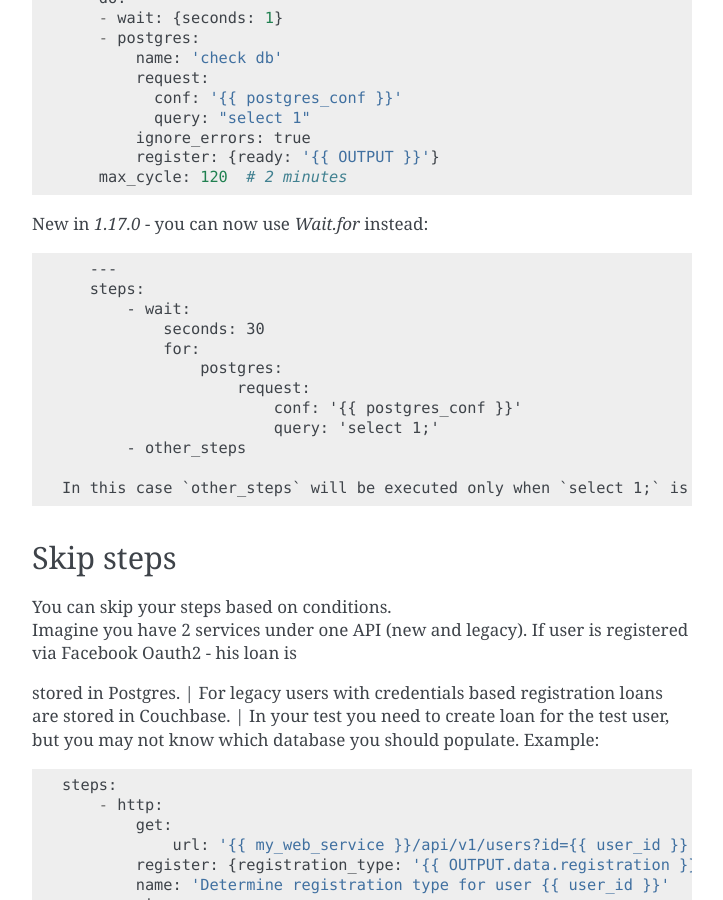
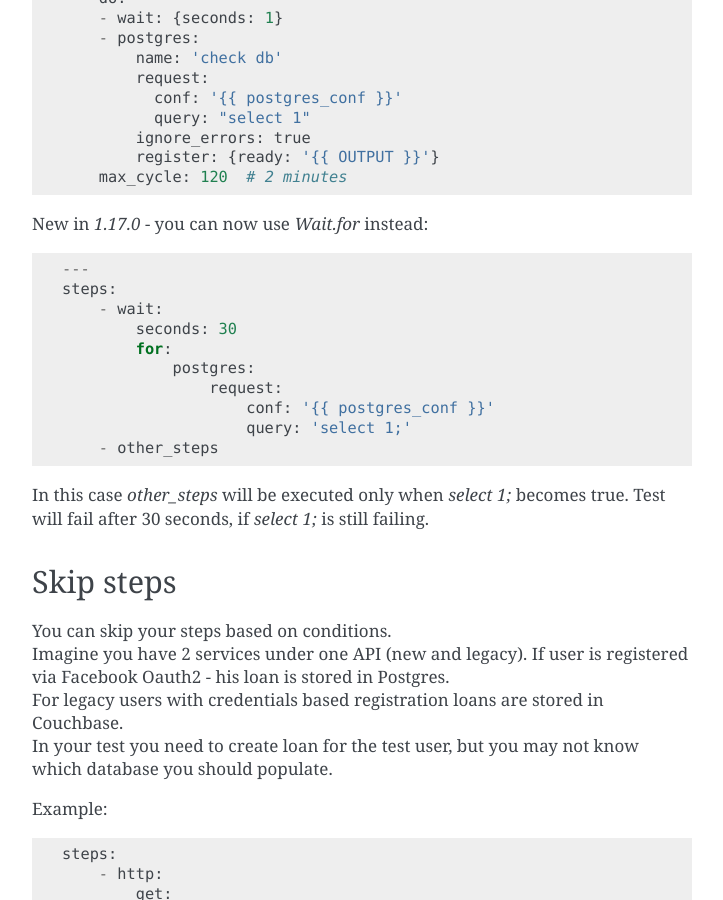
Before and after one commit to comtihon/catcher, a Sphinx documentation site: the page built from docs/source/tests.rst, in a window 1280 px wide and 900 px high, scrolled down 4543 px. Shown: the whole window, without its empty margins (388-1111 px from the left). Built offline with Sphinx 7.4.7, drawn with Linux system fonts in a browser that asks for light colours.

Commit message:
fix the doc

```diff
--- a/docs/source/tests.rst
+++ b/docs/source/tests.rst
@@ -228,13 +228,14 @@
                         query: 'select 1;'
         - other_steps
 
- In this case `other_steps` will be executed only when `select 1;` is true or after 30 seconds.
+In this case `other_steps` will be executed only when `select 1;` becomes true. Test will fail after 30 seconds,
+if `select 1;` is still failing.
 
 Skip steps
 ----------
 | You can skip your steps based on conditions.
 | Imagine you have 2 services under one API (new and legacy). If user is registered via Facebook Oauth2 - his loan is
-stored in Postgres.
+  stored in Postgres.
 | For legacy users with credentials based registration loans are stored in Couchbase.
 | In your test you need to create loan for the test user, but you may not know which database you should populate.
 Example::
```
